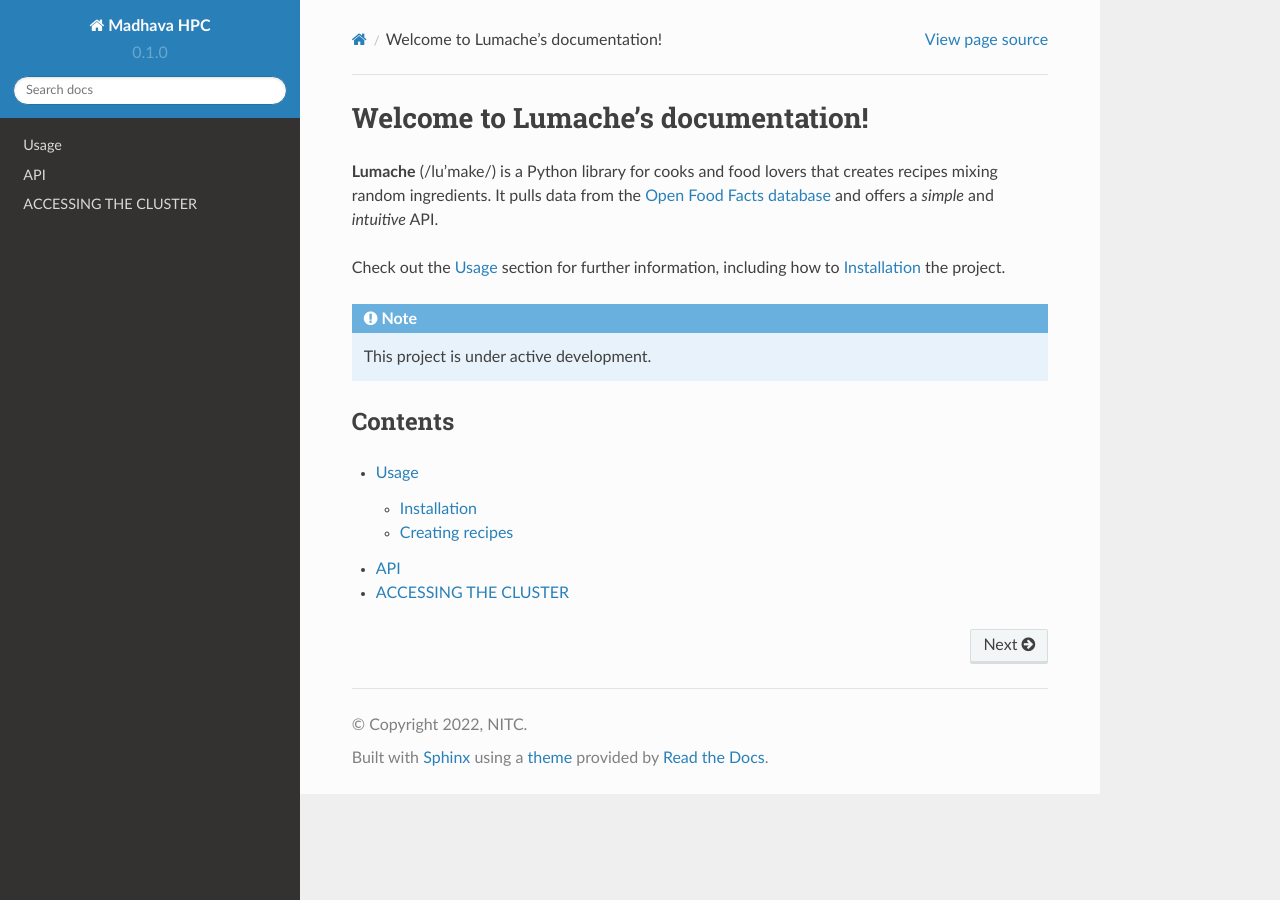
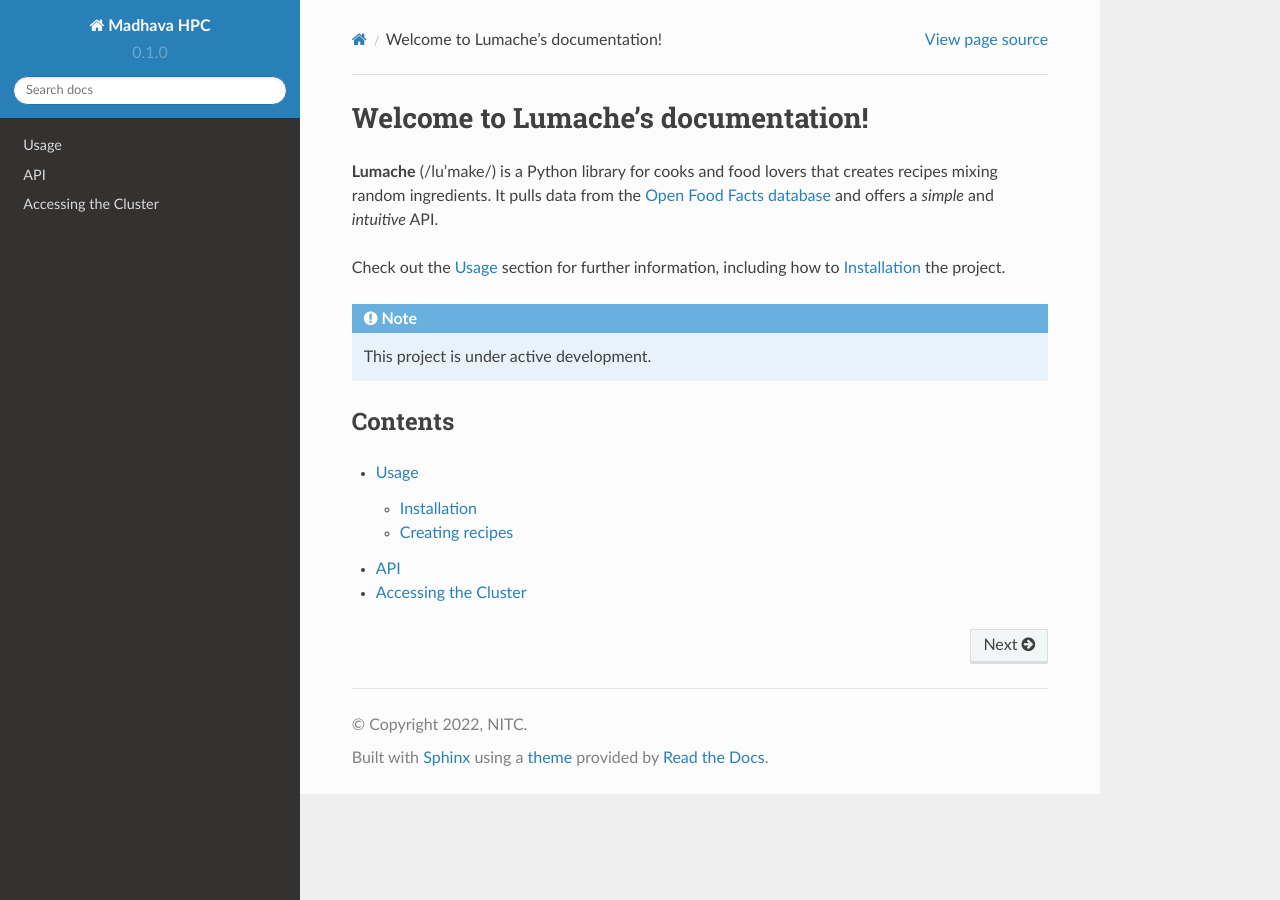
Before and after one commit to iseeker-d/madhavahpc, a Sphinx documentation site: the page built from docs/source/index.rst, in a window 1280 px wide. Built offline with Sphinx 7.4.7 and the Read the Docs theme 2.0.0, drawn with Linux system fonts in a browser that asks for light colours; pages that are not in the unit, such as notebooks, are missing from menus.

```diff
--- a/docs/source/Accessing the Cluster.rst
+++ b/docs/source/Accessing the Cluster.rst
@@ -1,2 +1,2 @@
-ACCESSING THE CLUSTER
+Accessing the Cluster
 =====================
```
